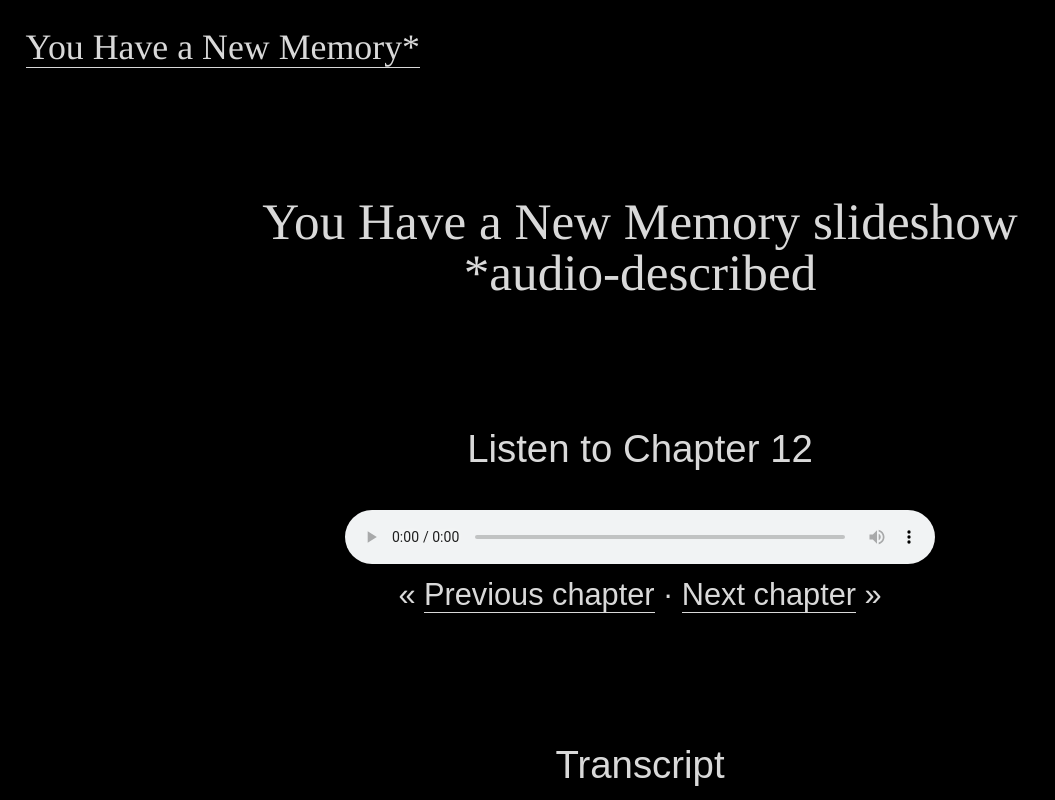
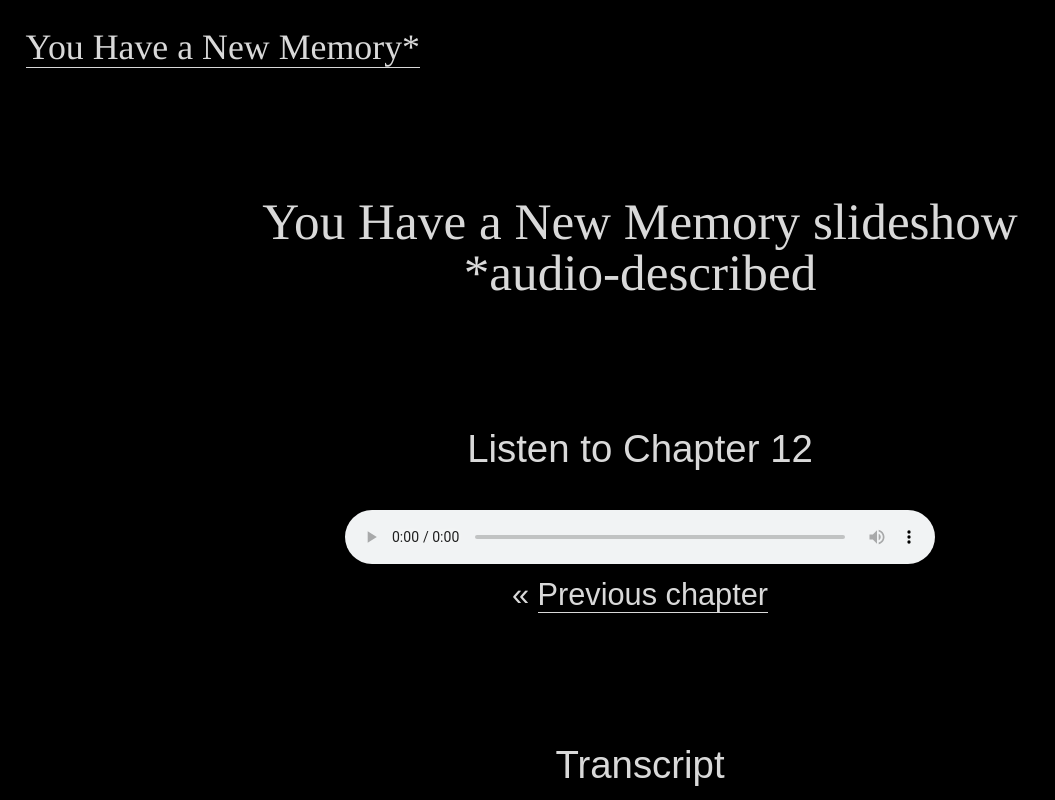
Before and after one commit to jmac/you-have-a-new-memory, a plain HTML site: page slideshow-chapter-12.html in a window 1280 px wide. Shown: the top 800 px of the page, without its empty margins (0-1055 px from the left). Drawn offline with Linux system fonts and the light colour scheme.

Commit message:
no message

```diff
--- a/slideshow-chapter-12.html
+++ b/slideshow-chapter-12.html
@@ -28,7 +28,7 @@
 
       <div class="next-chapter">
         <h3>
-          &laquo; <a href="slideshow-chapter-11.html">Previous chapter</a> &middot; <a href="slideshow-chapter-13.html">Next chapter</a> &raquo;
+          &laquo; <a href="slideshow-chapter-11.html">Previous chapter</a>
         </h3>
       </div>
       <h3>Transcript</h3>
```
